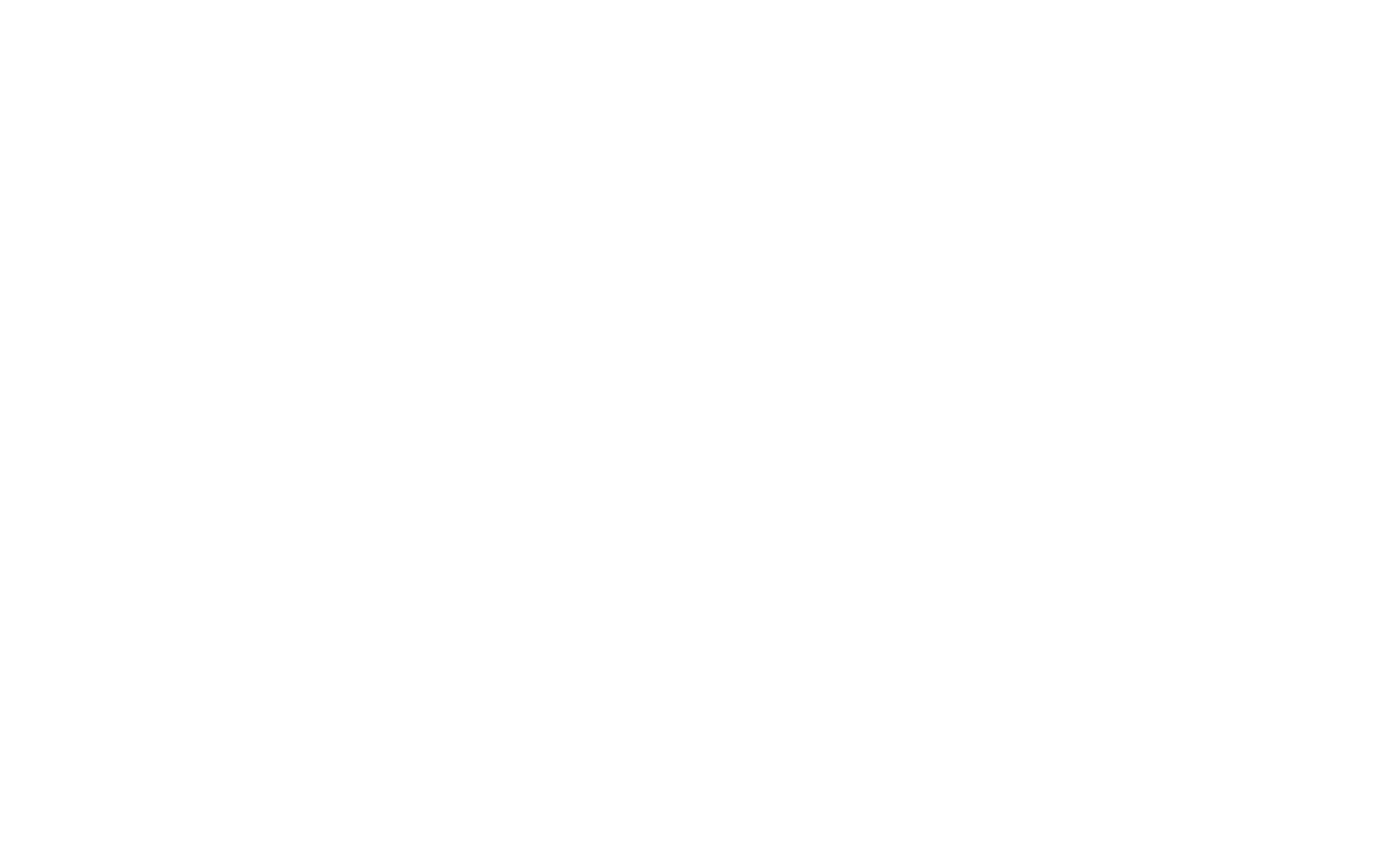
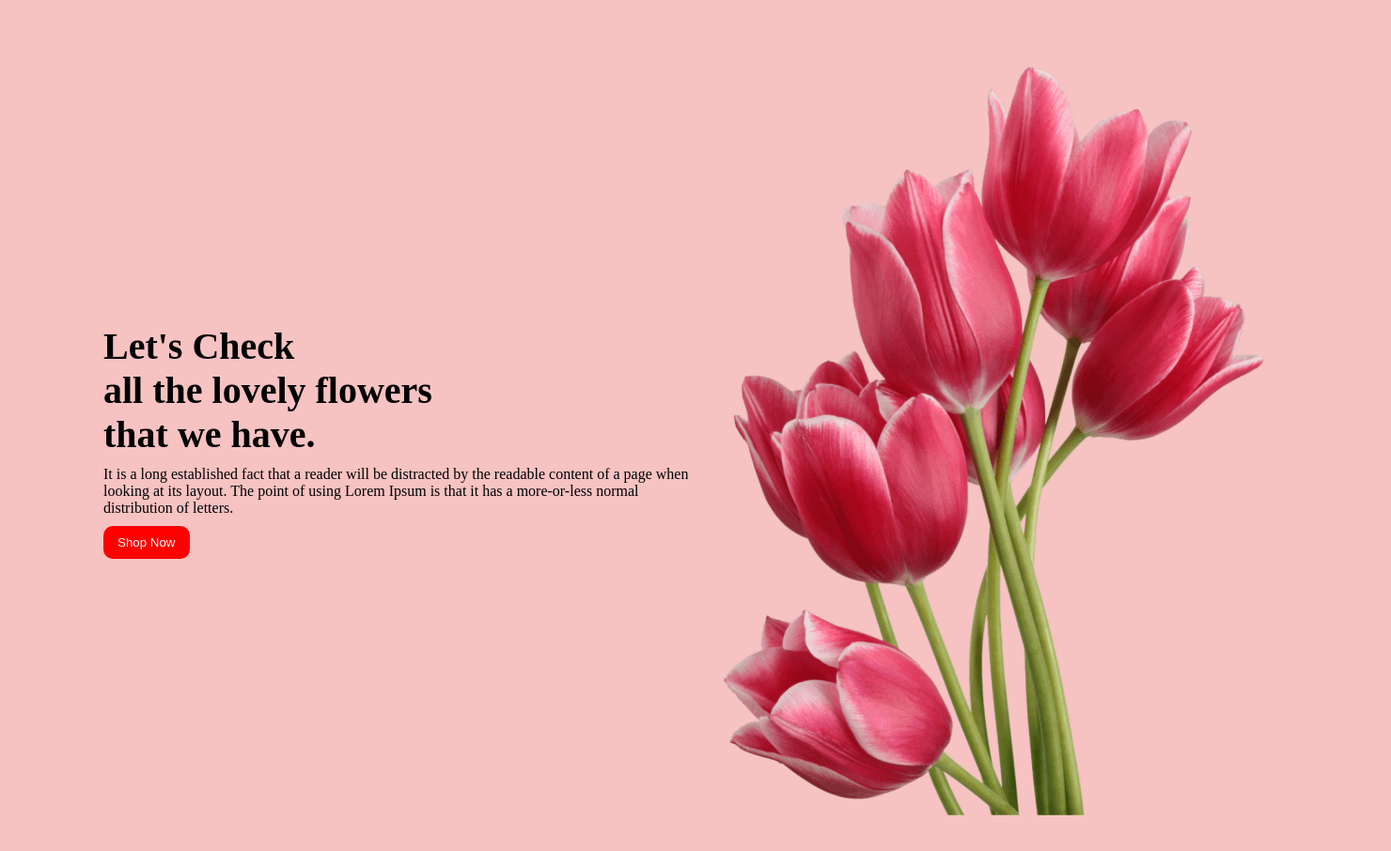
Before and after one commit to rejaul921/my-flower-shop, a plain HTML site: page index.html in a window 1280 px wide. Shown: the whole page at 94% size, 1480 px wide, since content can reach past the window. Before the commit the page ends 800 px from the top, so only its background shows below. Drawn offline with Linux system fonts and the light colour scheme.

Commit message:
banner done

```diff
--- a/index.html
+++ b/index.html
@@ -7,8 +7,20 @@
     <link rel="stylesheet" href="style.css">
 </head>
 <body>
+    <!-- banner here -->
     <section class="banner">
-
+        <div class="banner-description">
+            <h1>Let's Check <br>all the lovely flowers <br>that we have.</h1>
+            <p>It is a long established fact that a reader will be distracted by the readable
+                content of a page when looking at its layout. The point of using Lorem Ipsum is
+                that it has a more-or-less normal distribution of letters.
+            </p>
+            <button class="btn">Shop Now</button>
+        </div>
+        <div class="banner-img">
+            <img src="./images/pngwing 10.png" alt="pink rose flower">
+        </div>
     </section>
+    <!-- featured section -->
 </body>
 </html>
--- a/style.css
+++ b/style.css
@@ -2,3 +2,39 @@
     margin: 0px;
     padding: 0px;
 }
+.banner{
+    position: relative;
+    background-color: rgb(247, 194, 194);
+    width: 100%;
+    height: 100vh;
+    display: flex;
+    align-items: center;
+    justify-content: space-between;
+    padding: 70px 100px;
+}
+.banner-description{
+    width: 50%;
+    text-align: left;
+    padding: 10px;
+}
+h1{
+    font-size: 40px;
+    margin-bottom: 10px;
+}
+.banner-img{
+    position: absolute;
+    right: 0;
+    width: 50%;
+
+}
+.btn{
+    margin-top: 10px;
+    color: white;
+    padding: 10px 15px;
+    background-color: red;
+    border: none;
+    border-radius: 10px;
+}
+.btn:hover{
+    background-color: rgb(6, 87, 6);
+}
```
